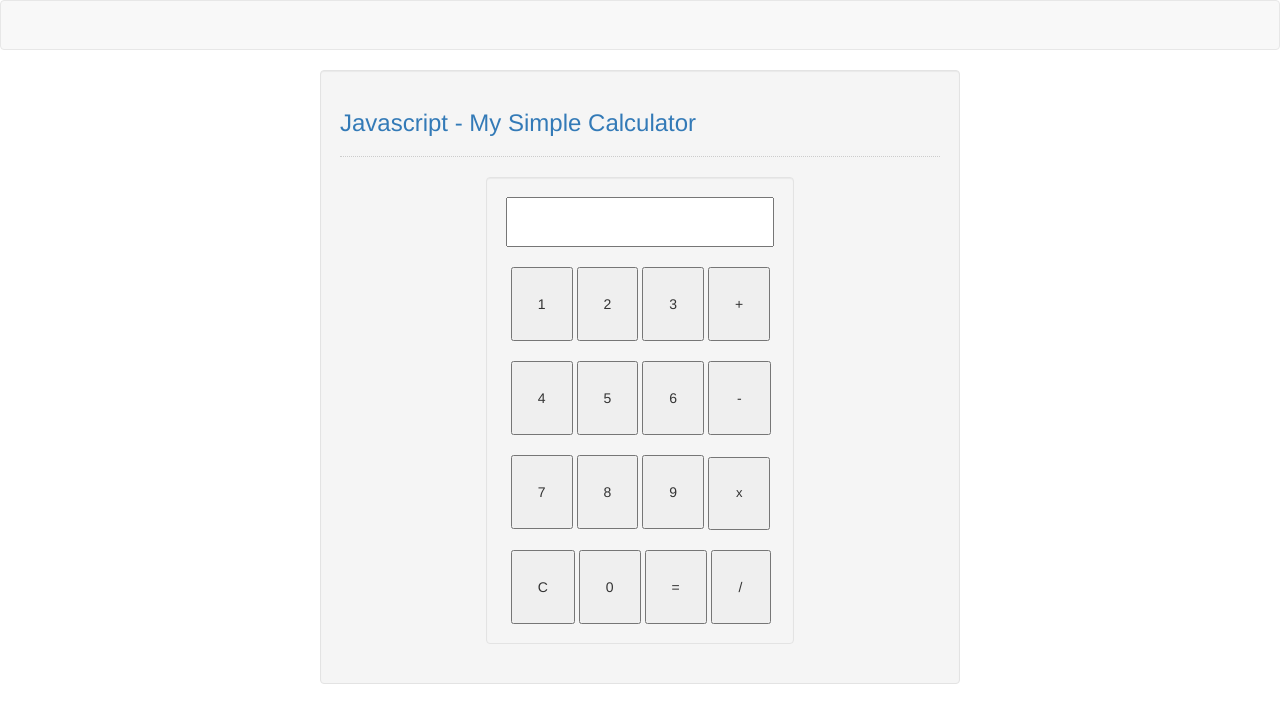
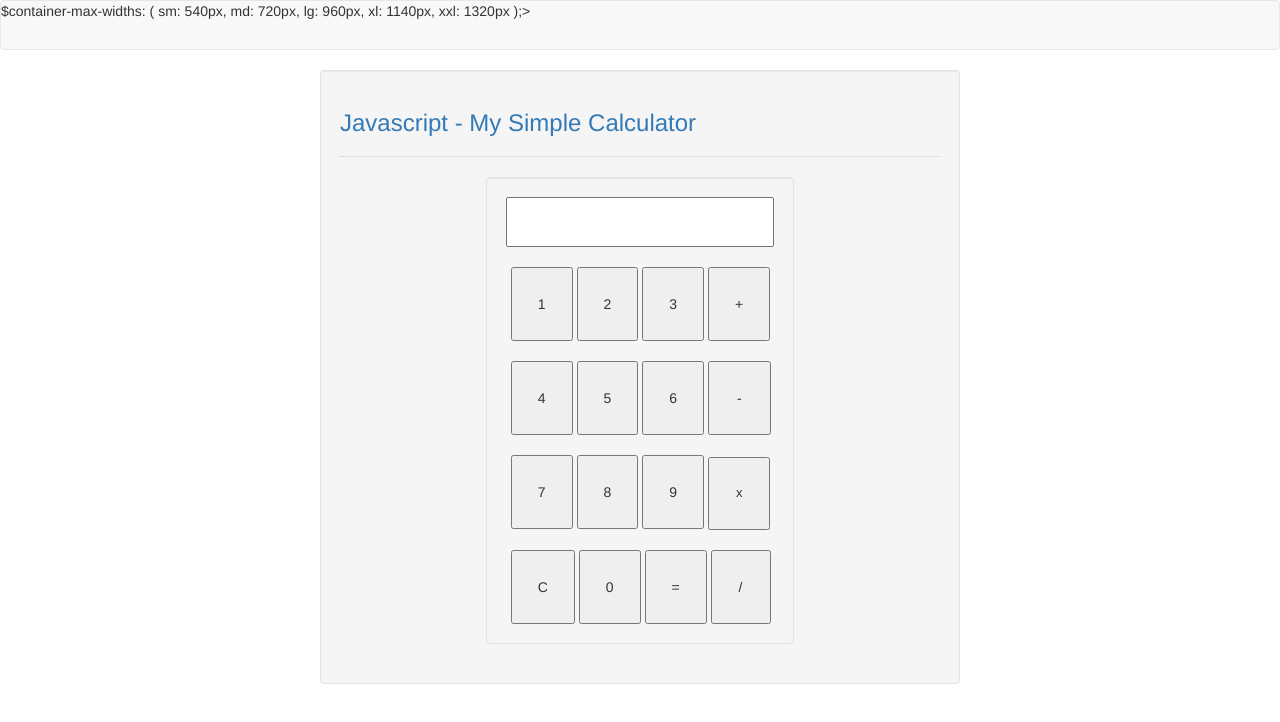
Before and after one commit to saintycode/calculator, a plain HTML site: page index.html in a window 1280 px wide. Drawn offline with nearby package versions, Linux system fonts and the light colour scheme.

Commit message:
new container

```diff
--- a/index.html
+++ b/index.html
@@ -10,7 +10,13 @@
   </head>
   <body>
     <nav class="navbar navbar-default">
-      <div class="container-fluid">
+      $container-max-widths: (
+  sm: 540px,
+  md: 720px,
+  lg: 960px,
+  xl: 1140px,
+  xxl: 1320px
+);>
 
 
       </div>
```
